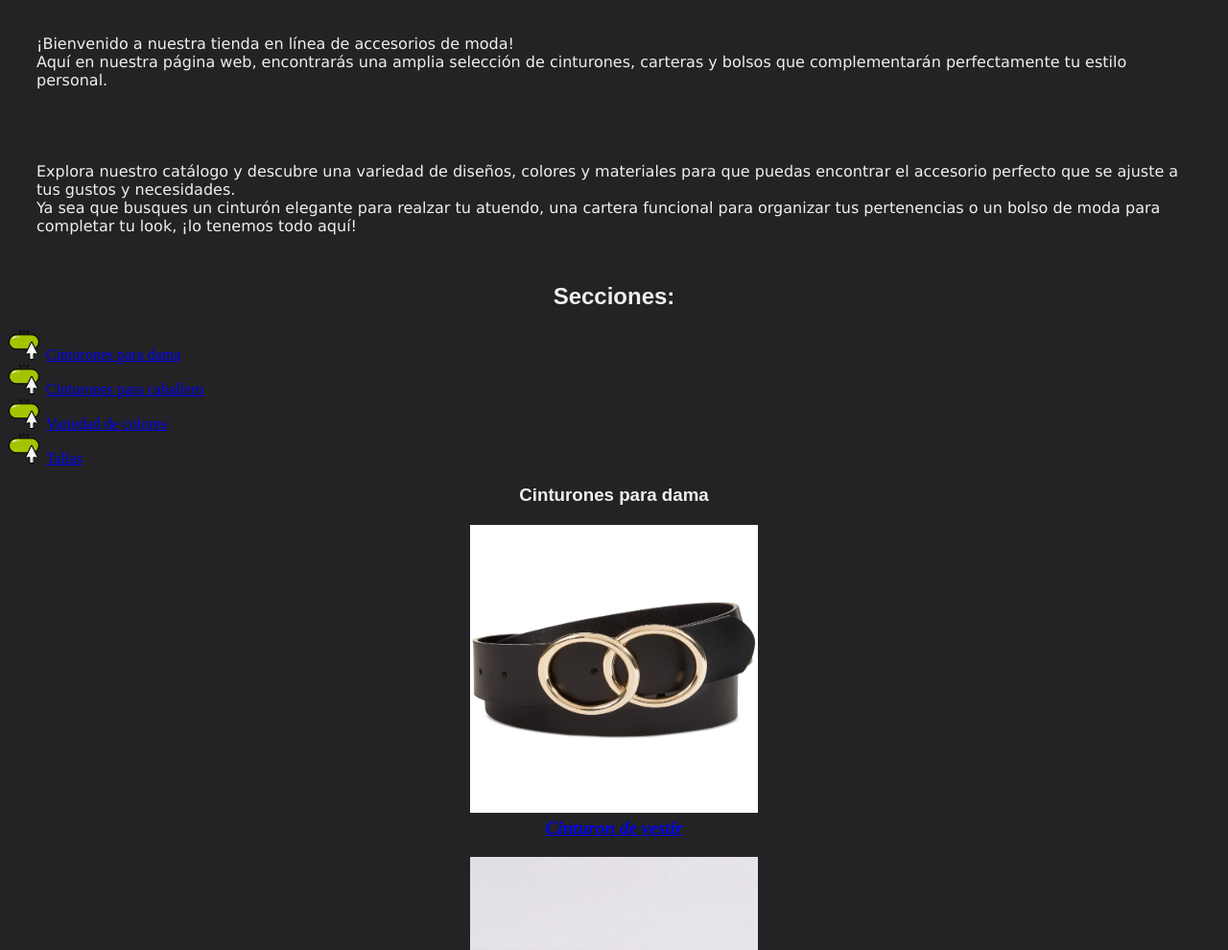
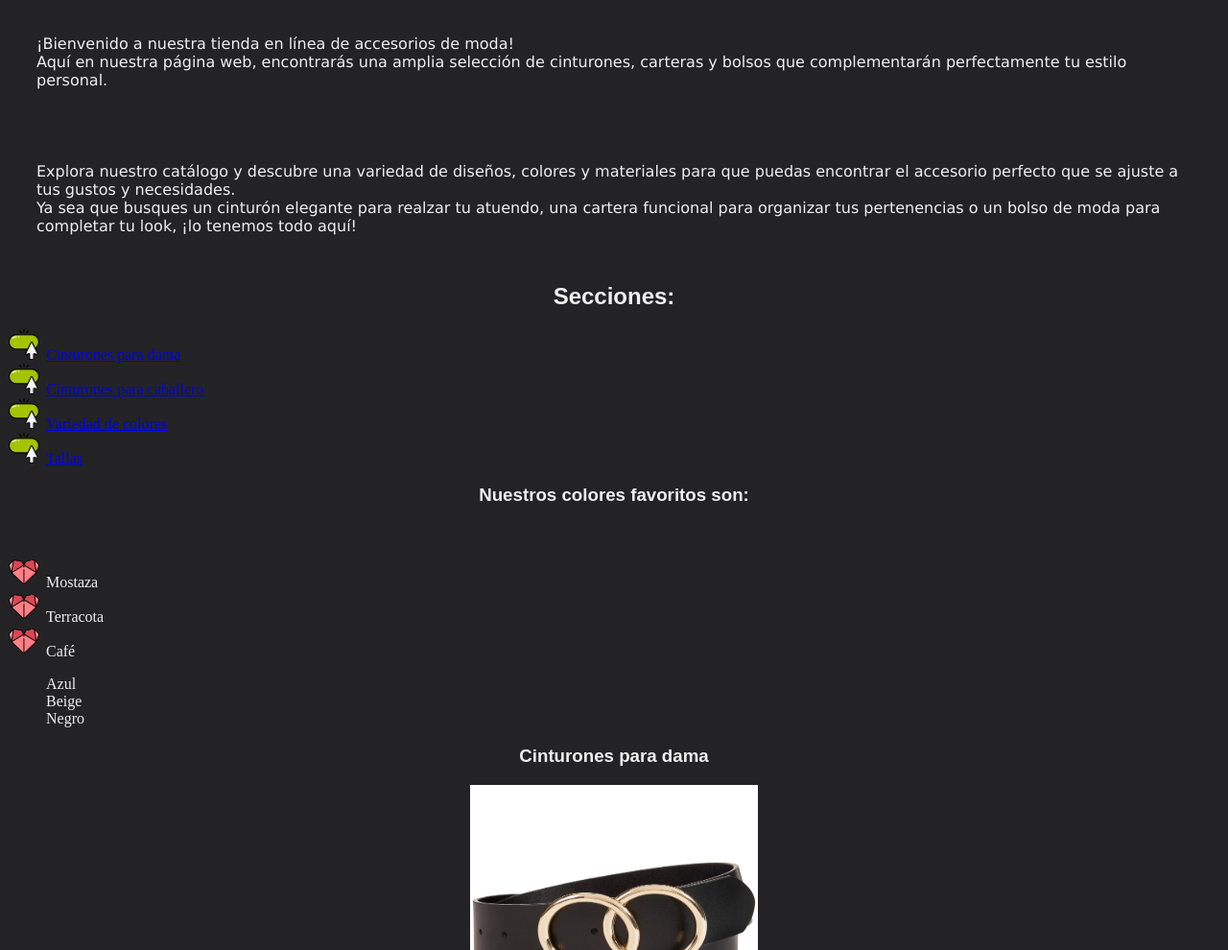
Before and after one commit to DanielaSanchez130571/cinturones, a plain HTML site: page index.html in a window 1280 px wide. Shown: the part 110-1100 px from the top of the page at 96% size. Drawn offline with Linux system fonts and the light colour scheme.

Commit message:
Favoritos de la lista

```diff
--- a/estilos.css
+++ b/estilos.css
@@ -22,8 +22,12 @@ img:hover {
     height: 450px;
 }
 
-ul {
+#lista-cursor {
     list-style-image: url(icon.png);
+}
+
+#lista-fav {
+    list-style-image: url(corazon.png);
 }
 
 #titulo1:hover {
--- a/index.html
+++ b/index.html
@@ -36,13 +36,25 @@
 
         <h2>Secciones: </h2>
 
-        <ul type="square">
+        <ul id="lista-cursor">
             <a href="#Cinturones para dama"><li>Cinturones para dama</li> </a>
             <a href="#Cinturones para caballero"><li>Cinturones para caballero</li> </a>
             <a href="#Variedad de colores"><li>Variedad de colores</li> </a>
             <a href="#Tallas"><li>Tallas</li> </a>
         </ul>
 
+        <h3>Nuestros colores favoritos son: </h3>
+        <br>
+        <ul id="lista-fav">
+            <li>Mostaza</li>
+            <li>Terracota</li>
+            <li>Café</li>
+        </ul>
+        <ul type="none">
+            <li>Azul</li>
+            <li>Beige</li>
+            <li>Negro</li>
+        </ul>
         <h3 id="Cinturones para dama">Cinturones para dama</h3>
         <figure>
             <a href="formulario.html"><img src="imagenes\cinturon-dama-2.jpg"  alt="Esto es un articulo">
```
Also changed, not shown: corazon.png (added).
